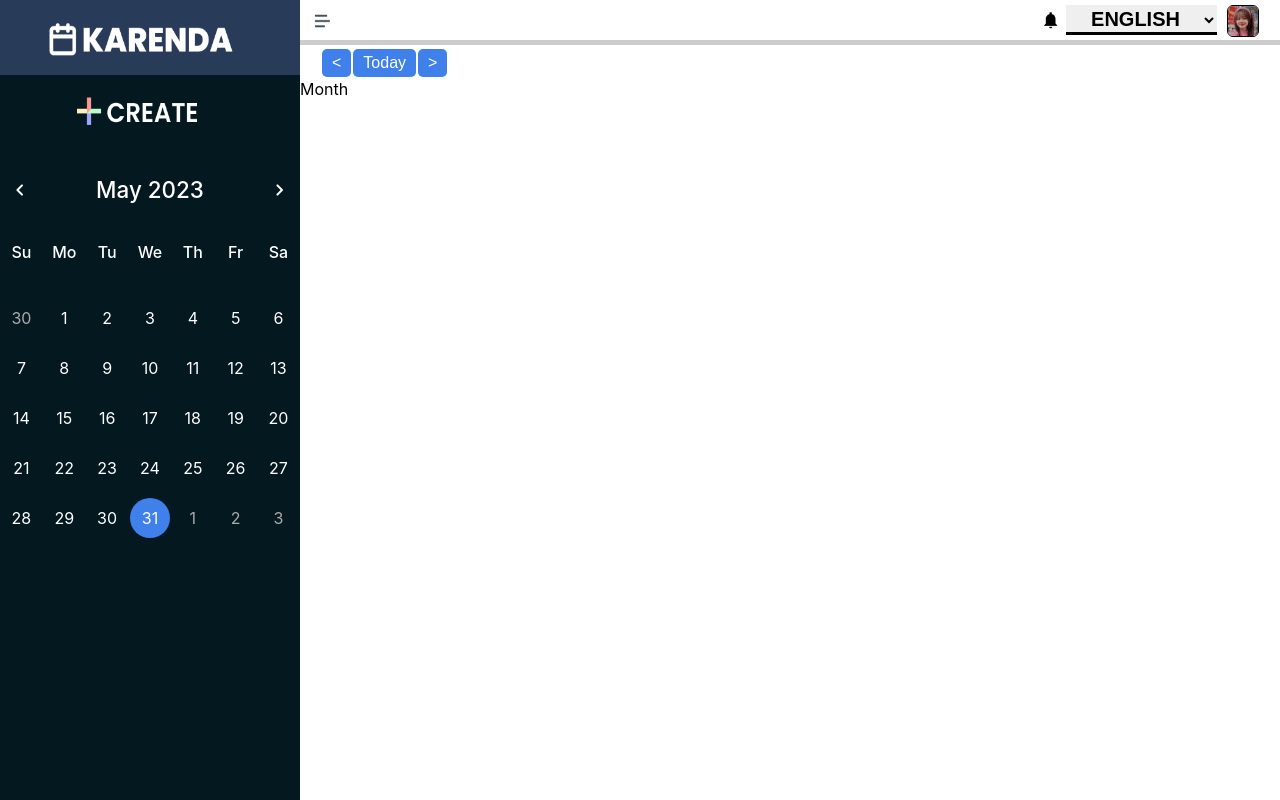
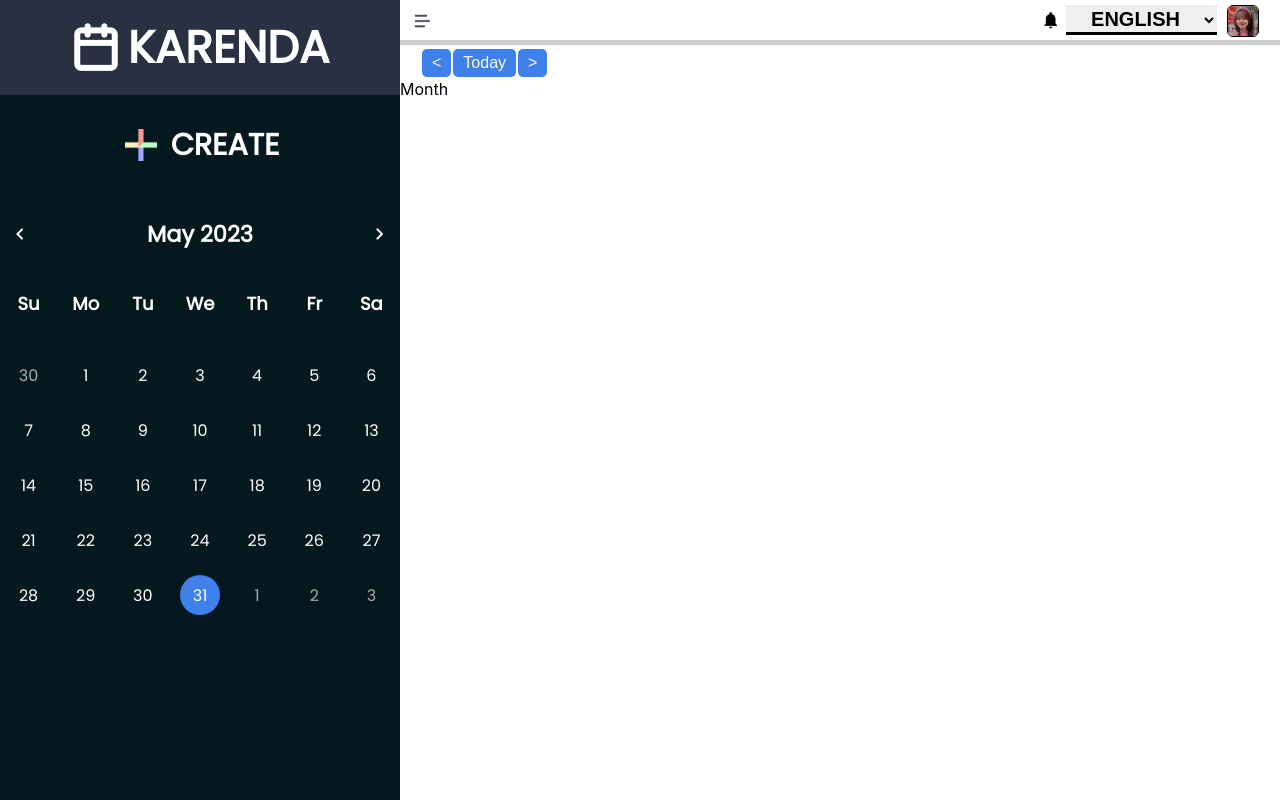
Before and after one commit to ThuKuRu/calendar, a React (Create React App) app: page / in a window 1280 px wide. Built offline with nearby package versions, Linux system fonts and the light colour scheme.

Commit message:
fix layout frame

```diff
--- a/src/containers/Layout/Main/index.style.js
+++ b/src/containers/Layout/Main/index.style.js
@@ -8,7 +8,7 @@ const Content = styled.div`
     position: fixed;
     top: 45px;
     right: 0;
-    left: 300px;
+    left: 400px;
     padding: 4px 0px;
     background-color: #fff;
     .navigateLeft {
@@ -47,7 +47,7 @@ const Content = styled.div`
       position: fixed;
       top: 75px;
       right: 0;
-      left: 300px;
+      left: 400px;
       padding: 4px 0px;
     }
   }
--- a/src/containers/Layout/SideBar/MiniCalendar/index.style.js
+++ b/src/containers/Layout/SideBar/MiniCalendar/index.style.js
@@ -2,22 +2,20 @@ import styled from "styled-components";
 
 const Minicalendar = styled.div`
   .wrapper {
-    width: 300px;
+    width: 100%;
     background-color: #041820;
     border-radius: 10px;
-  }
-  .wrapper header {
+    header {
       display: flex;
       align-items: center;
       justify-content: space-between;
+      .current-date {
+        font-size: 1.4rem;
+        font-weight: 750;
+        font-family: "Poppins";
       }
-
-  header .current-date {
-    font-size: 1.4rem;
-    font-weight: 500;
-  }
-
-  header .icons span{
+      .icons {
+        span {
           height: 38px;
           width: 38px;
           margin: 0 1px;
@@ -25,37 +23,38 @@ const Minicalendar = styled.div`
           line-height: 38px;
           border-radius: 50%;
           cursor: pointer;
-  }
-
-  header .icons span:hover{
+          &:hover {
             background-color: #2f2f2f;
           }
-
-  .miniCalendar ul{
+        }
+      }
+    }
+    .miniCalendar {
+      font-family: "Poppins";
+      ul {
         padding-inline-start: 0px;
         display: flex;
         list-style: none;
         flex-wrap: wrap;
         justify-content: space-around;
-  }
-
-  .miniCalendar ul li{
+        li {
           position: relative;
-    width: calc(100%/7);
+          width: calc(100% / 7);
           text-align: center;
         }
-
-  .miniCalendar .weeks li{
-    font-weight: 500;
       }
-
-  .miniCalendar .days li{
+      .weeks {
+        li {
+          font-weight: 750;
+          font-size: 18px;
+        }
+      }
+      .days {
+        li {
           z-index: 1;
           cursor: pointer;
           margin-top: 30px;
-  }
-
-  .miniCalendar .days li::before{
+          &::before {
             position: absolute;
             content: "";
             height: 40px;
@@ -66,18 +65,23 @@ const Minicalendar = styled.div`
             border-radius: 50%;
             transform: translate(-50%, -50%);
           }
-
-  .days li:hover::before{
+          &:hover {
+            &::before {
               background-color: #2f2f2f;
             }
-
-  .days li.inactive{
+          }
+          &.inactive {
             color: #aaa;
           }
-
-  .days li.active::before{
-    background-color: #3F80EA;
+          &.active {
+            &::before {
+              background-color: #3f80ea;
+            }
+          }
+        }
+      }
+    }
   }
 `;
 
-export {Minicalendar};
+export { Minicalendar };
--- a/src/containers/Layout/SideBar/SideBar.jsx
+++ b/src/containers/Layout/SideBar/SideBar.jsx
@@ -1,17 +1,20 @@
 import React from "react";
-import { Sidebar, HeaderLogo, CreateButton } from "./index.style";
-import Logo from "../../../img/header_logo.png";
-import CreateButtonImg from "../../../img/create_button.png";
+import { Sidebar, HeaderLogo, CreateIcon } from "./index.style";
+import Logo from "../../../img/calendar_logo.png";
+import CreateIconImg from "../../../img/create_icon.png";
 import MiniCalendar from "./MiniCalendar/MiniCalendar";
 
 const SideBar = () => {
   return (
     <Sidebar>
+      <link href='https://fonts.googleapis.com/css?family=Poppins' rel='stylesheet'></link>
       <div className="headLogo">
         <HeaderLogo src={Logo} />
+        <p>KARENDA</p>
       </div>
       <div className="createButton">
-        <CreateButton src={CreateButtonImg} />
+        <CreateIcon src={CreateIconImg} />
+        <p className="createText">CREATE</p>
       </div>
       <div className="miniCalendar">
         <MiniCalendar>
--- a/src/containers/Layout/SideBar/index.style.js
+++ b/src/containers/Layout/SideBar/index.style.js
@@ -7,29 +7,52 @@ const Sidebar = styled.div`
   left: 0;
   display: flex;
   flex-direction: column;
-  width: 300px;
+  width: 400px;
   background-color: #041820;
   height: 100%;
   .headLogo {
+    display: flex;
+    justify-content: center;
+    align-items: center;
+    padding: 10px 0;
     height: 75px;
     background-color: #293042;
+    p{
+      margin-left: 10px;
+      color: #ffffff;
+      font-size: 45px;
+      font-family: "Poppins";
+      font-weight: bold;
+    }
   }
-  .miniCalendar{
-    color: #FFFFFF;
+  .miniCalendar {
+    color: #ffffff;
+  }
+  .createButton {
+    height: 100px;
+    justify-content: center;
+    align-items: center;
+    display: flex;
+    .createText {
+      color: #ffffff;
+      margin-left: 10px;
+      font-size: 30px;
+      font-family: Poppins;
+      font-weight: bold;
+      cursor: pointer;
+    }
   }
 `;
 
 const HeaderLogo = styled.img`
-  width: 300px;
-  height: 75px;
+  width: auto;
+`;
+
+const CreateIcon = styled.img`
+  cursor: pointer;
+  width: 40px;
+  height: 40px;
   background-color: #293042;
 `;
 
-const CreateButton = styled.img`
-  cursor: pointer;
-  width: 300px;
-  height: 75px;
-  background-color: #293042;
-`;
-
-export { Sidebar, HeaderLogo, CreateButton};
+export { Sidebar, HeaderLogo, CreateIcon };
--- a/src/containers/Layout/TopNav/index.style.js
+++ b/src/containers/Layout/TopNav/index.style.js
@@ -7,7 +7,7 @@ const NavBar = styled.div`
     position: fixed;
     top: 0;
     right: 0;
-    left: 300px;
+    left: 400px;
     height: 45px;
     display: flex;
     .headContent {
```
Also changed, not shown: src/img/calendar_logo.png (added), src/img/create_icon.png (added). Lines whose indentation alone changed are shown as unchanged.
